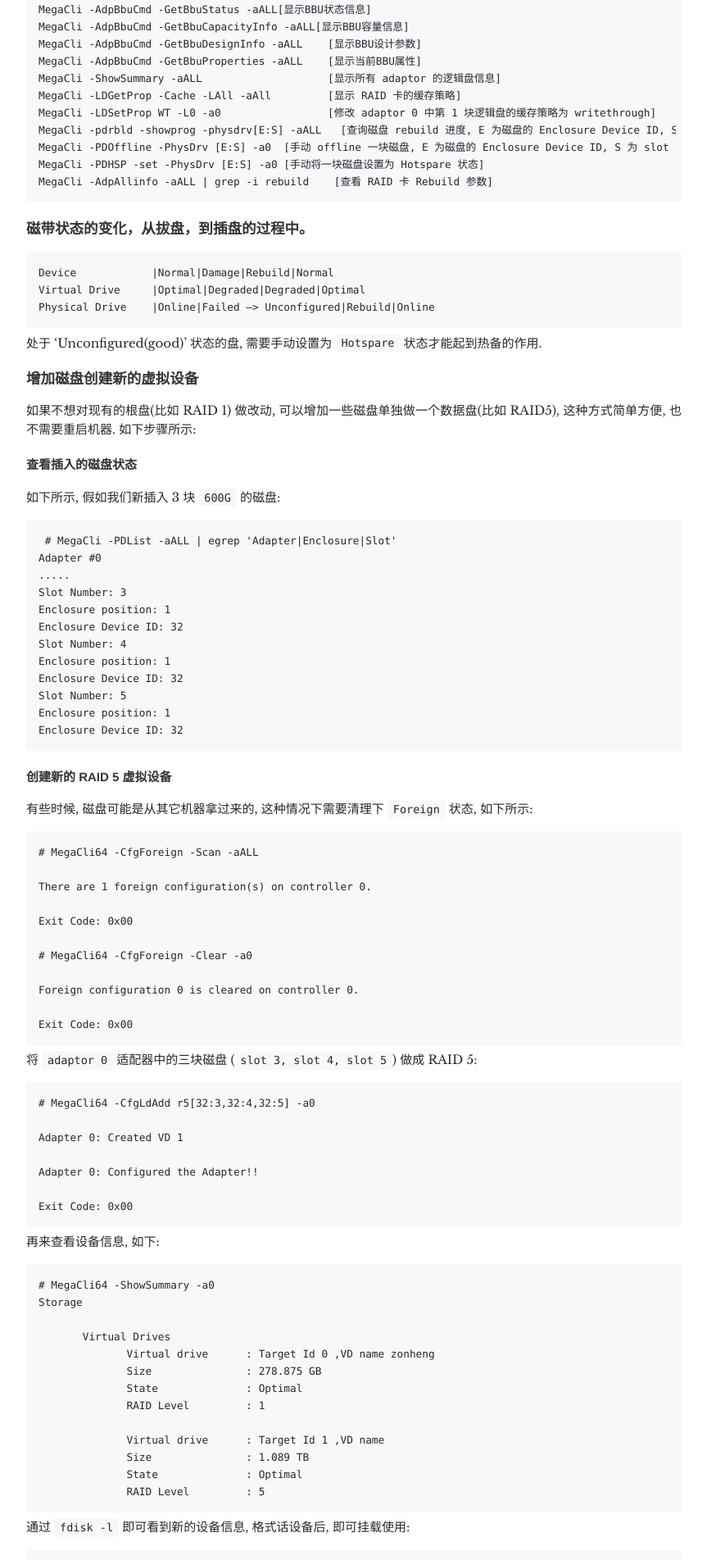
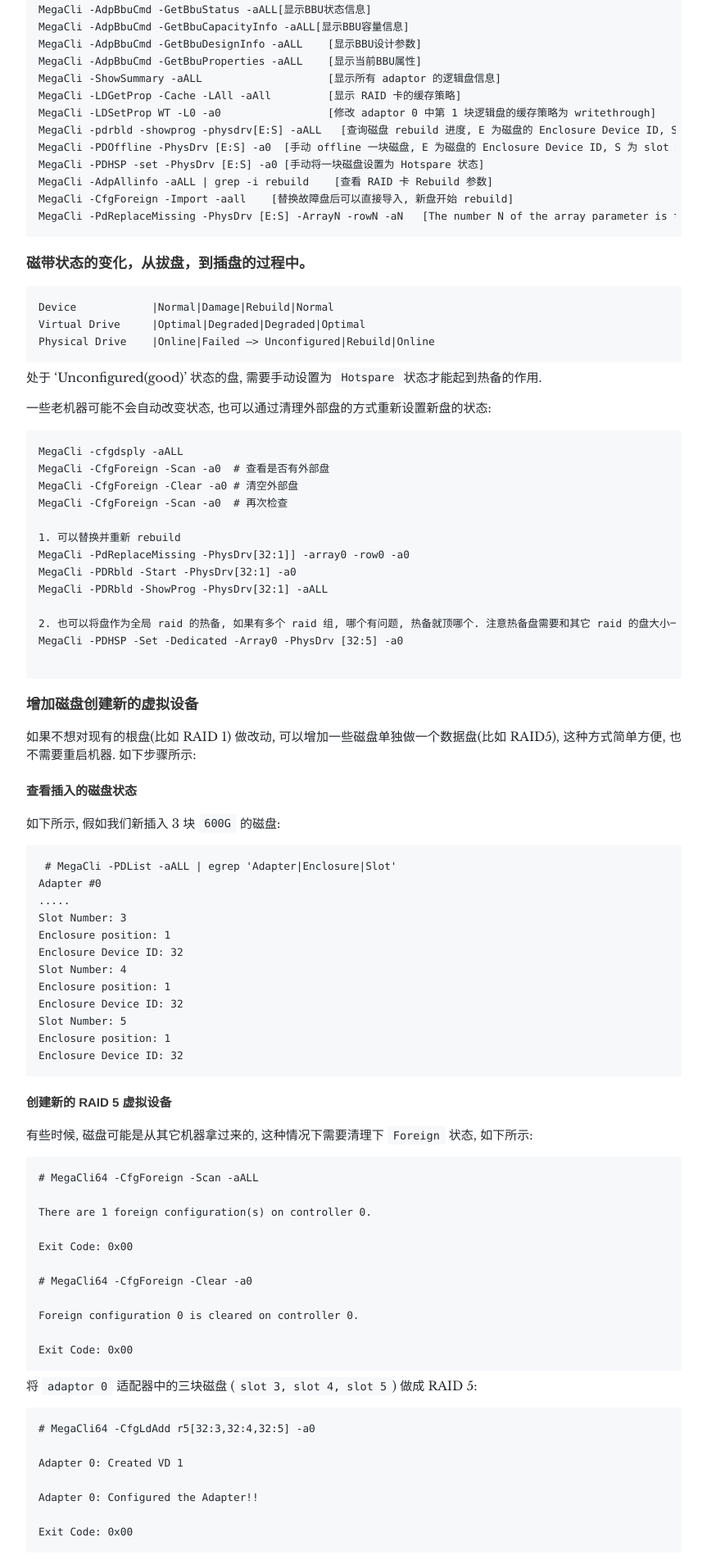
Before and after one commit to arstercz/arstercz.github.io, a Jekyll site: the page built from _posts/2014-05-11-megacli%e5%b8%b8%e7%94%a8%e5%8f%82%e6%95%b0%e4%bb%8b%e7%bb%8d.md, in a window 1280 px wide. Shown: the part 489-2392 px from the top of the page at 82% size, without its empty margins (208-1071 px from the left). Built offline with Jekyll 4.4.1, drawn with Linux system fonts in a browser that asks for light colours; comment, search, counter and statistics services are not loaded; some of the changed text lies outside the part shown.

Commit message:
add more megacli note

````diff
--- a/_posts/2014-05-11-megacli%e5%b8%b8%e7%94%a8%e5%8f%82%e6%95%b0%e4%bb%8b%e7%bb%8d.md
+++ b/_posts/2014-05-11-megacli%e5%b8%b8%e7%94%a8%e5%8f%82%e6%95%b0%e4%bb%8b%e7%bb%8d.md
@@ -42,6 +42,8 @@
 MegaCli -PDOffline -PhysDrv [E:S] -a0  [手动 offline 一块磁盘, E 为磁盘的 Enclosure Device ID, S 为 slot 编号, -a0 表示 adaptor 0]
 MegaCli -PDHSP -set -PhysDrv [E:S] -a0 [手动将一块磁盘设置为 Hotspare 状态]
 MegaCli -AdpAllinfo -aALL | grep -i rebuild    [查看 RAID 卡 Rebuild 参数]
+MegaCli -CfgForeign -Import -aall    [替换故障盘后可以直接导入, 新盘开始 rebuild]
+MegaCli -PdReplaceMissing -PhysDrv [E:S] -ArrayN -rowN -aN   [The number N of the array parameter is the Span Reference you get using “MegaCli -CfgDsply -aALL” and the number N of the row parameter is the Physical Disk in that span or array starting with zero (it’s not the physical disk’s slot!).]
 ```
 
 ### 磁带状态的变化，从拔盘，到插盘的过程中。
@@ -52,6 +54,23 @@
 Physical Drive    |Online|Failed –> Unconfigured|Rebuild|Online
 ```
 处于 'Unconfigured(good)' 状态的盘, 需要手动设置为 `Hotspare` 状态才能起到热备的作用.
+
+一些老机器可能不会自动改变状态, 也可以通过清理外部盘的方式重新设置新盘的状态:
+```
+MegaCli -cfgdsply -aALL
+MegaCli -CfgForeign -Scan -a0  # 查看是否有外部盘
+MegaCli -CfgForeign -Clear -a0 # 清空外部盘
+MegaCli -CfgForeign -Scan -a0  # 再次检查
+
+1. 可以替换并重新 rebuild
+MegaCli -PdReplaceMissing -PhysDrv[32:1]] -array0 -row0 -a0
+MegaCli -PDRbld -Start -PhysDrv[32:1] -a0
+MegaCli -PDRbld -ShowProg -PhysDrv[32:1] -aALL
+
+2. 也可以将盘作为全局 raid 的热备, 如果有多个 raid 组, 哪个有问题, 热备就顶哪个. 注意热备盘需要和其它 raid 的盘大小一致.
+MegaCli -PDHSP -Set -Dedicated -Array0 -PhysDrv [32:5] -a0
+
+```
 
 ### 增加磁盘创建新的虚拟设备
 
@@ -125,3 +144,44 @@
 # mkfs.xfs -f /dev/sdb
 # mount -t xfs /dev/sdb /data
 ```
+
+#### 可能的错误处理
+
+```
+# 单独做 raid 0 的时候, 出现下面的错误, 可能是 raid 中包含该 slot 的配置信息:
+MegaCli -CfgLdAdd r0[32:4] -a0
+
+
+Adapter 0: Configure Adapter Failed
+
+FW error description:
+ The current operation is not allowed because the controller has data in cache for offline or missing virtual disks.
+
+
+# 查看该盘目前属于哪个 raid 组
+# MegaCli -GetPreservedCacheList -a0
+
+Adapter #0
+
+Virtual Drive(Target ID 02): Missing.
+
+# 清理 cache
+# MegaCli -DiscardPreservedCache -L02 -a0
+
+Adapter #0
+
+Virtual Drive(Target ID 02): Preserved Cache Data Cleared.
+
+# 重新创建 raid0
+# MegaCli -CfgLdAdd r0[32:4] -a0
+
+Adapter 0: Created VD 2
+
+Adapter 0: Configured the Adapter!!
+
+```
+
+### 参考
+
+[megacli-cheatsheet](http://erikimh.com/megacli-cheatsheet/)
+[ahelpme.com/software/megacli/megacli-fw-error-description](https://ahelpme.com/software/megacli/megacli-fw-error-description-the-current-operation-is-not-allowed-offline-or-missing-virtual-drives/)
````
